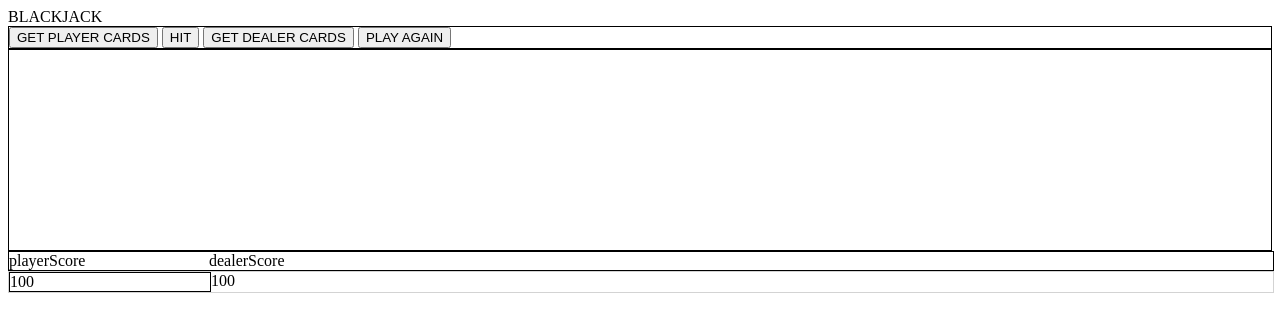
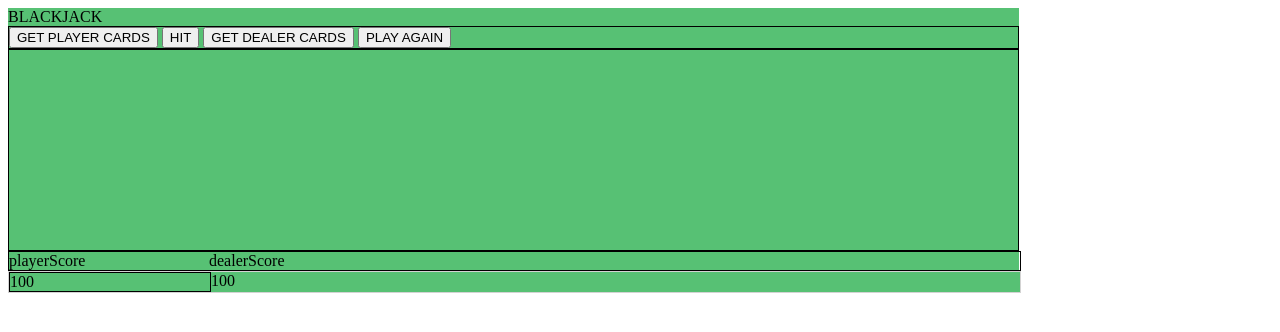
Before and after one commit to Kevin8428/Kevin8428.github.io, a plain HTML site: page project1/index.html in a window 1280 px wide. Drawn offline with Linux system fonts and the light colour scheme.

Commit message:
11122015 1714

```diff
--- a/project1/styles/style.scss
+++ b/project1/styles/style.scss
@@ -1,4 +1,10 @@
 //to have sass watch and update css, go to sass file in CLI and type 'sass --watch .'
+
+#wrapper{
+  width: 80%;
+  background-color: rgb(87, 193, 116);
+}
+
 #playerCardSection{
   width: 20%;
   float: left;
@@ -49,6 +55,7 @@
   float: left;
   display: inline-block;
   position: relative;
+  background-color: rgb(87, 193, 116);
 }
 
 #dealerChips{
```
Also changed, not shown: project1/styles/style.css, 2 other files.
